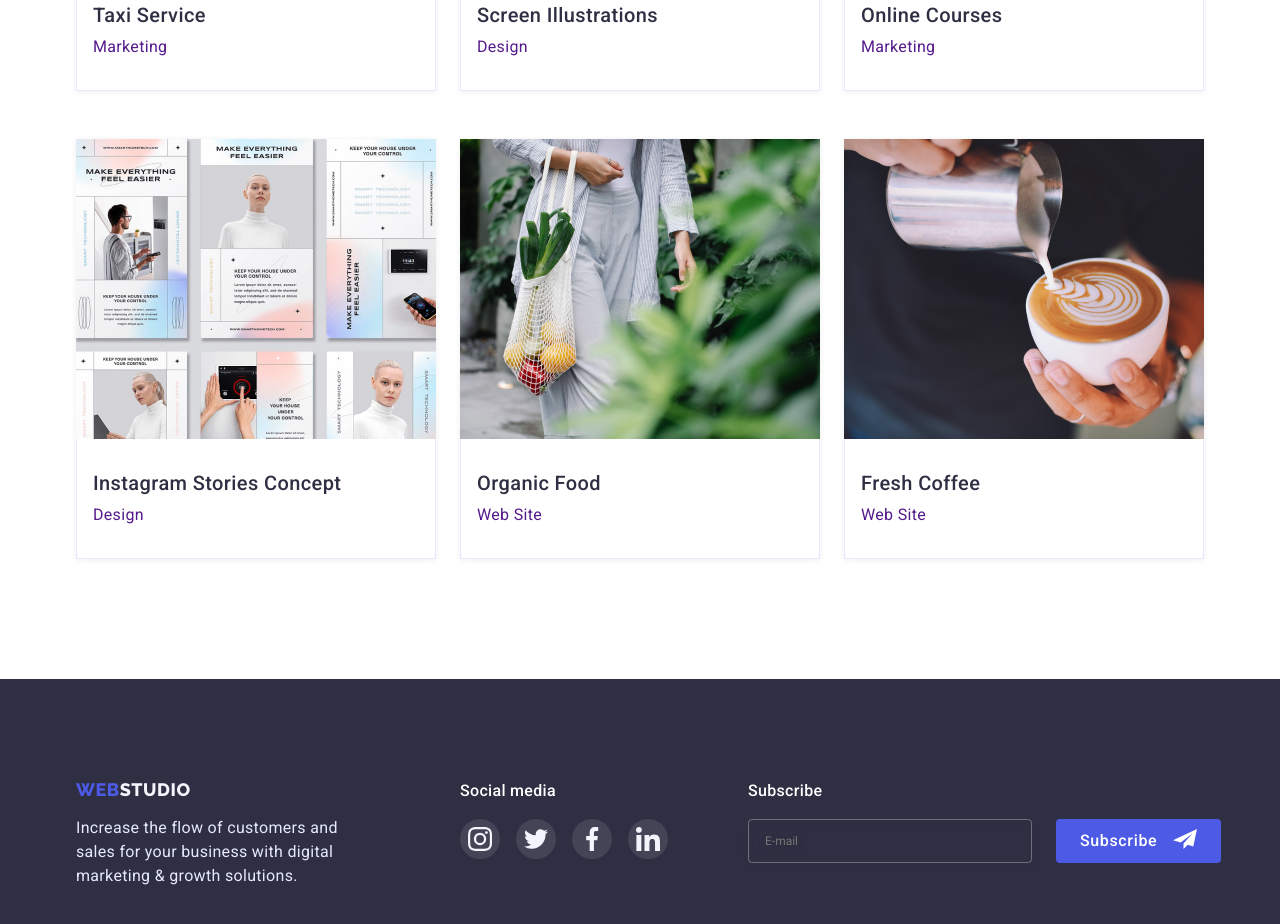
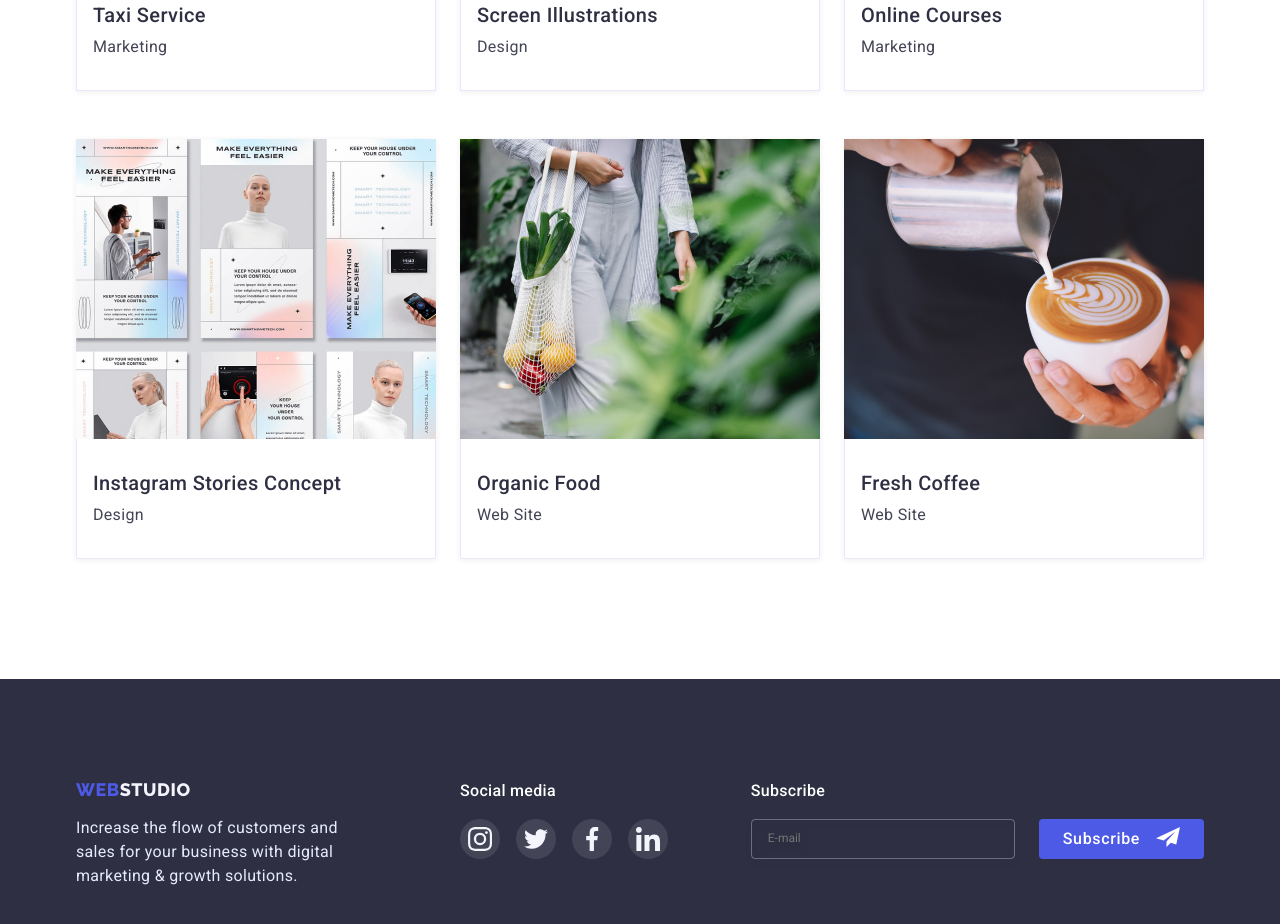
Before and after one commit to boomsik/goit-markup-hw-06, a plain HTML site: page portfolio.html in a window 1280 px wide. Shown: the part 1086-2010 px from the top of the page. Drawn offline with Linux system fonts and the light colour scheme.

Commit message:
second mark

```diff
--- a/css/styles.css
+++ b/css/styles.css
@@ -583,8 +583,9 @@ background-color: var(--color-social-hover) ;
 
 
 .subscribe {
-
-margin-left: 80px;
+/* margin-right: 0 auto; */
+/* margin-left: 80px; */
+margin-left: auto;
 }
 
 .subscribe-title {
@@ -599,12 +600,14 @@ margin-left: 80px;
 .subscribe-form {
 display: flex;
 justify-content: center;
+
 }
 
 .subscribe-input {
-    width: 264px;
-    height: 40px;
+    width: 230px;
+    /* height: 40px; */
     padding-left: 16px;
+    padding-right: 16px;
     font-size: 12px;
     background-color: transparent;
     color: var(--body-head-color);
@@ -619,7 +622,6 @@ justify-content: center;
 }
 
 .subscribe-btn {
-        width: 165px;
         margin-left: 24px;
         padding: 8px 24px;
         font-weight: 500;
@@ -794,6 +796,7 @@ overflow: hidden;
     font-size: 16px;
     line-height: 24px;
     letter-spacing: 0.02em;
+    color: var(--little-text);
 }
 
 
```
